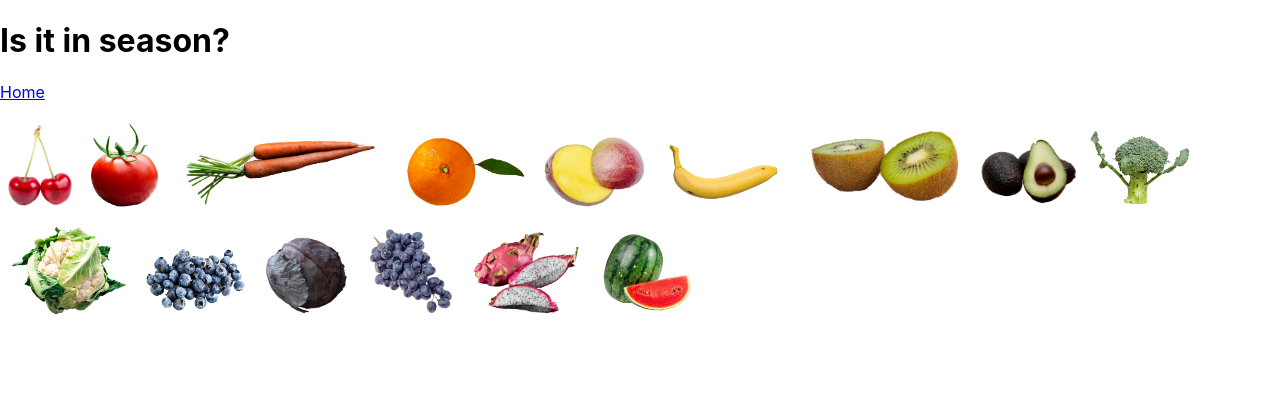
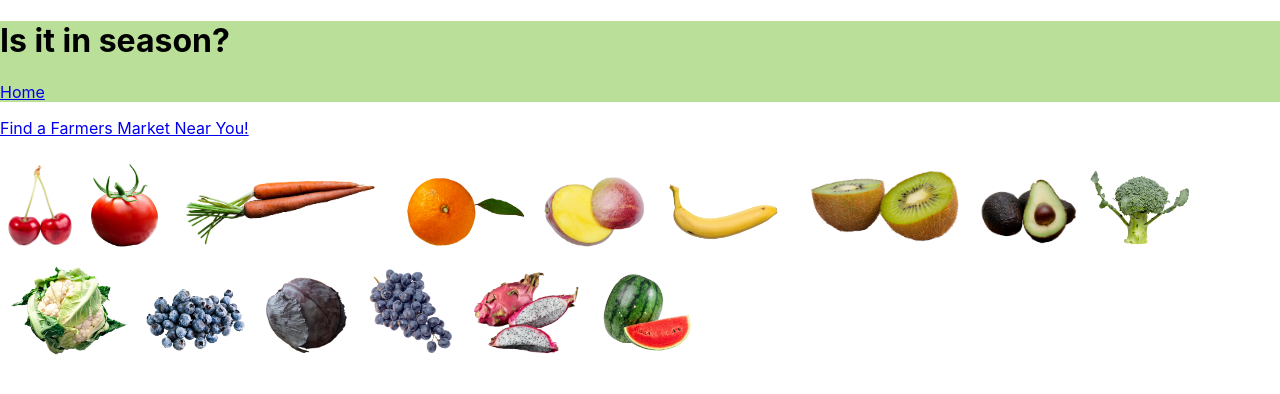
Before and after one commit to SarahAndyshak/seasonal-foods, a React (Create React App) app: page / in a window 1280 px wide. Shown: the top 394 px of the page. Built offline with nearby package versions, Linux system fonts and the light colour scheme.

Commit message:
Add background color to header for clarity, add link to Farmers market page to FoodList as placeholder

```diff
--- a/src/components/FoodList.js
+++ b/src/components/FoodList.js
@@ -63,6 +63,8 @@ const StyledFoodList = styled.div`
 function FoodList() {
   return (
     <StyledFoodList>
+      <a href="https://www.usdalocalfoodportal.com/fe/fdirectory_farmersmarket/?source=fe&directory=farmersmarket&location=&x=&y=">Find a Farmers Market Near You!</a>
+      <br /> <br />
       <img alt="cherry" src={Cherry}/>
       <img alt="tomato" src={Tomato}/>
       <img alt="carrots" src={Carrots}/>
@@ -99,6 +101,7 @@ function FoodList() {
     </div> */}
 
 
+
     </StyledFoodList>
   );
 }
--- a/src/components/Header.js
+++ b/src/components/Header.js
@@ -1,11 +1,18 @@
 import React from "react";
 import { BrowserRouter as Router, Link } from "react-router-dom";
+import styled from "styled-components";
+
+const StyledHeader = styled.header`
+  background-color: rgb(185, 223, 152);
+`
 
 function Header() {
   return (
     <Router>
+      <StyledHeader>
       <h1>Is it in season?</h1>
       <p><Link to="/">Home</Link></p>
+      </StyledHeader>
     </Router>
   )
 }
--- a/src/index.css
+++ b/src/index.css
@@ -5,6 +5,7 @@ body {
     sans-serif;
   -webkit-font-smoothing: antialiased;
   -moz-osx-font-smoothing: grayscale;
+  /* background-color: rgb(185, 223, 152); */
 }
 
 code {
```
